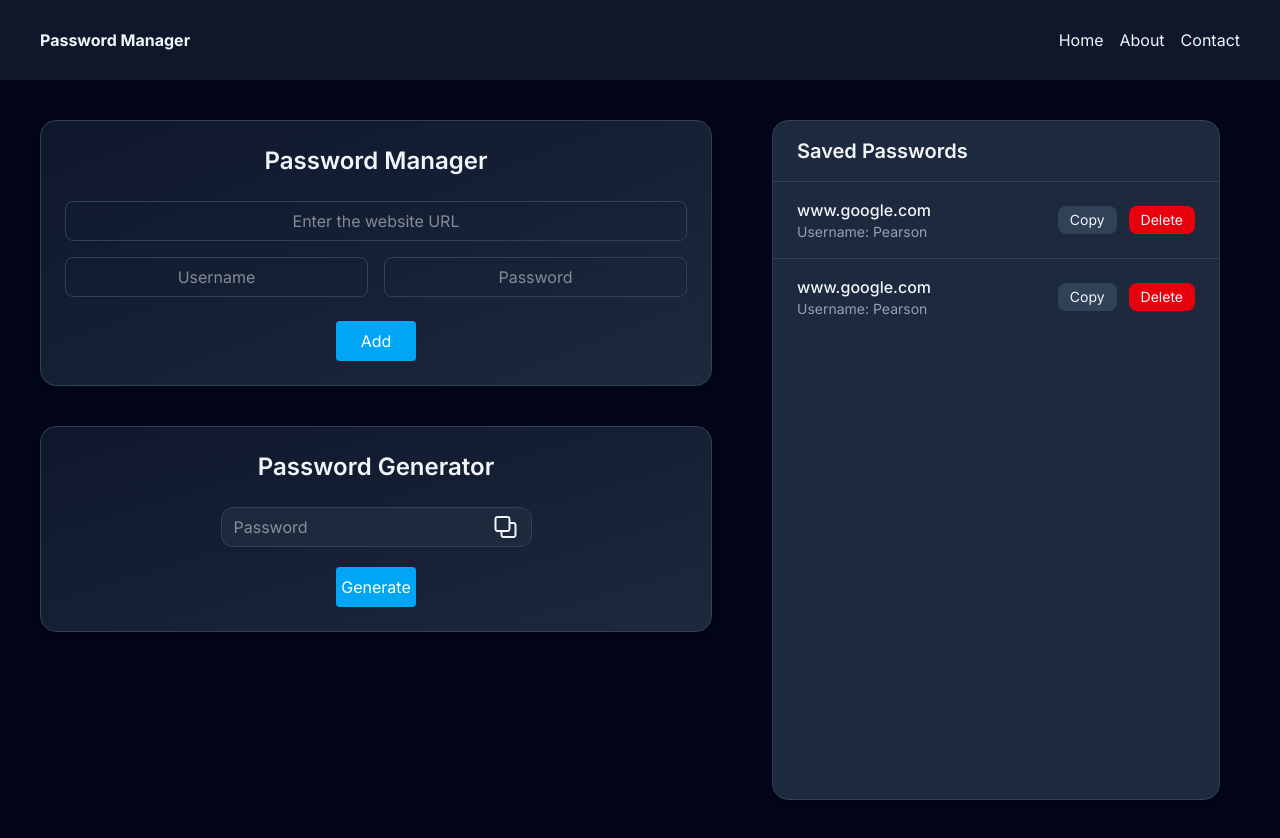
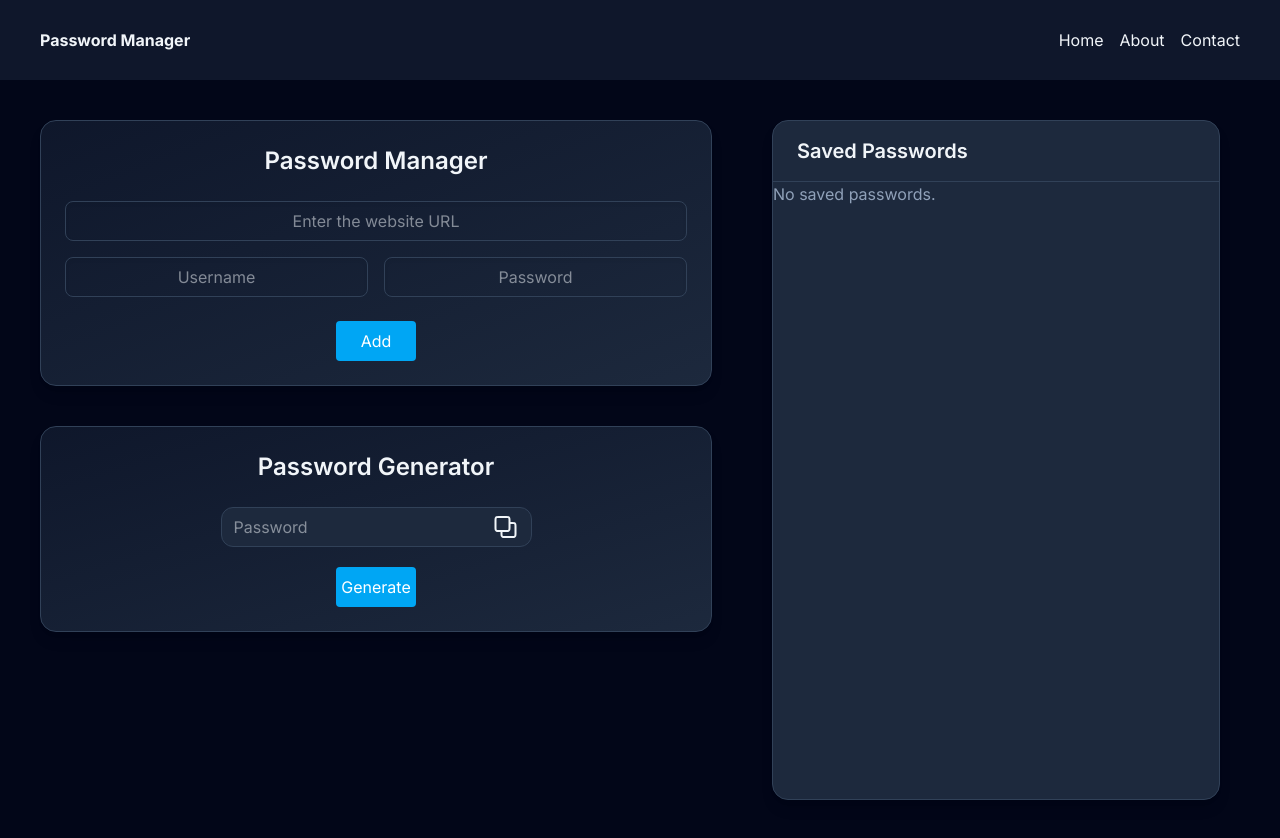
Before and after one commit to prasonkc/Password-Manager, a React (Vite) app in the folder password-manager/: page / in a window 1280 px wide. Built offline with nearby package versions, Linux system fonts and the light colour scheme.

Commit message:
Working on local storage retreival

```diff
--- a/password-manager/src/components/Display.jsx
+++ b/password-manager/src/components/Display.jsx
@@ -1,11 +1,10 @@
-import React from "react";
+import React, { useEffect } from "react";
 import { useState } from "react";
 
 function Item({ url, usn, pass }) {
   // initialize state for copy and cursor position
   const [copy, setCopy] = useState(false);
   const [cursorPos, setCursorPos] = useState({ x: 0, y: 0 });
-
 
   function copyToClipboard(e) {
     if (!copy) {
@@ -64,6 +63,37 @@ function Item({ url, usn, pass }) {
 }
 
 const Display = () => {
+  // State Variables for items
+  const [items, setItems] = useState([]);
+
+  // Load all password from local storage on page reload
+  useEffect(() => {
+    // Set up temporary variable
+    const tempArr = [];
+
+    // Loop through all the items
+    for (let i = 0; i < localStorage.length; i++) {
+      const key = localStorage.key(i);
+
+      try {
+        //
+        const value = JSON.parse(localStorage.getItem(key));
+
+        //  Push if the object has expected structure in local storage {username, password, URL}
+        if (value?.username && value?.password && value?.url) {
+          tempArr.push({
+            url: value.url,
+            usn: value.username,
+            pass: value.password,
+          });
+        }
+      } catch (err) {
+        console.log("Error Parsing localStorage item", key, err);
+      }
+    }
+    setItems(tempArr);
+  }, []);
+
   return (
     <div className="bg-slate-800 w-[60vw] h-[85vh] my-10 mr-15 ml-5 text-slate-100 rounded-2xl border border-slate-700 shadow-lg overflow-hidden">
       {/* Header */}
@@ -73,8 +103,19 @@ const Display = () => {
 
       {/* Password List */}
       <ul className="divide-y divide-slate-700 overflow-y-auto h-[calc(85vh-4rem)]">
-        <Item url={"www.google.com"} usn={"Pearson"} pass={"12345"}/>
-        <Item url={"www.google.com"} usn={"Pearson"} pass={"345"}/>
+        {/* <Item url={"www.google.com"} usn={"Pearson"} pass={"12345"} />
+        <Item url={"www.google.com"} usn={"Pearson"} pass={"345"} /> */}
+
+        {/* Render all items on page load if items exist on local storage*/}
+        {items.length > 0 ? (
+          // loop through each items
+          items.map((item, i) => (
+            // Render a component for each item
+            <Item url={item.URL} usn={item.userName} pass={item.password} key={i} />
+          ))
+        ) : (
+          <p className="text-slate-400">No saved passwords.</p>
+        )}
       </ul>
     </div>
   );
--- a/password-manager/src/components/Manager.jsx
+++ b/password-manager/src/components/Manager.jsx
@@ -9,7 +9,6 @@ const Manager = () => {
   const [URL, setURL] = useState("");
   const uID = useRef(0);
 
-
   // Handler for the Add button
   const handleAdd = (e) => {
     e.preventDefault();
@@ -18,6 +17,7 @@ const Manager = () => {
     const data = {userName, password, URL};
     localStorage.setItem(uID.current, JSON.stringify(data));
     uID.current += 1;
+
   };
 
   return (
```
